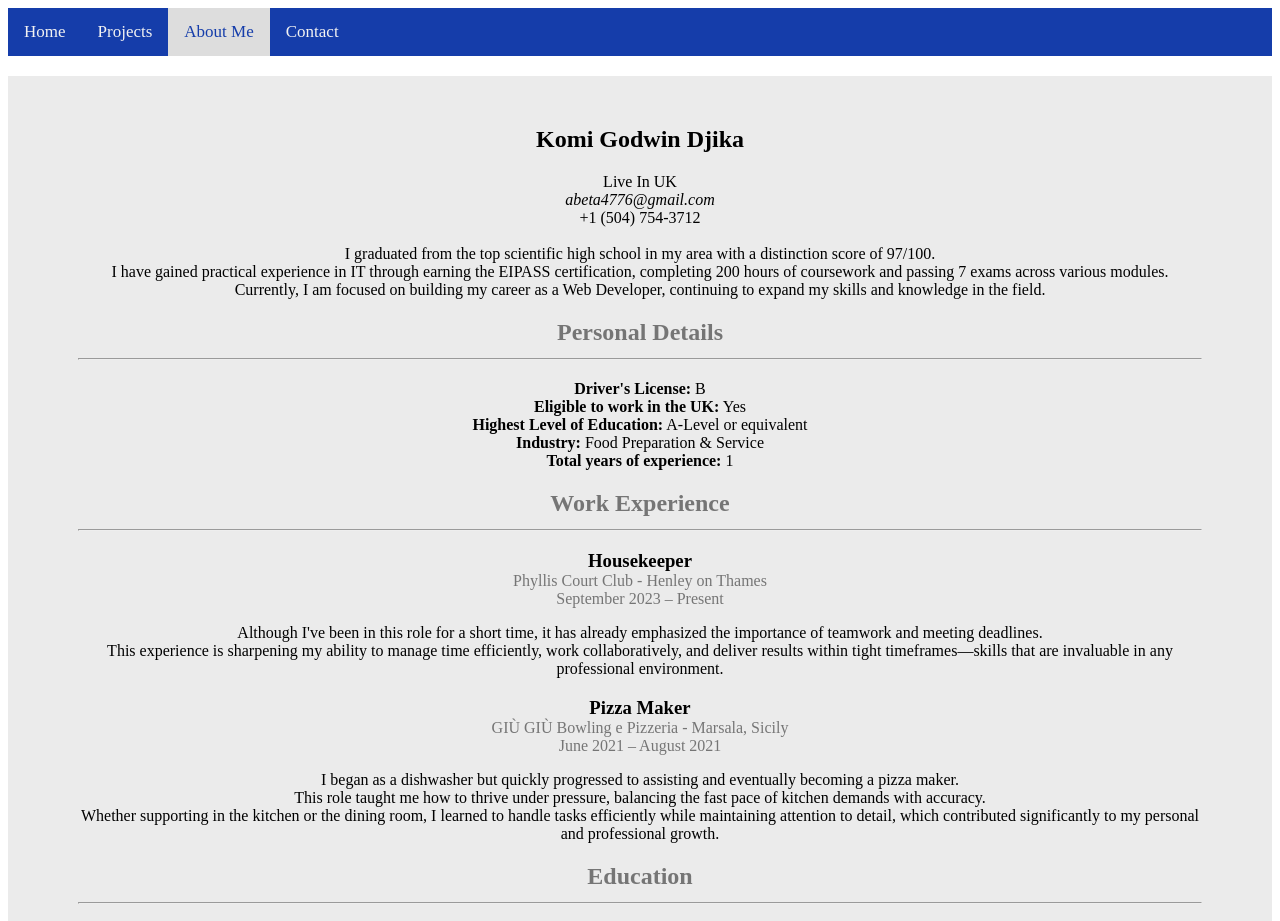
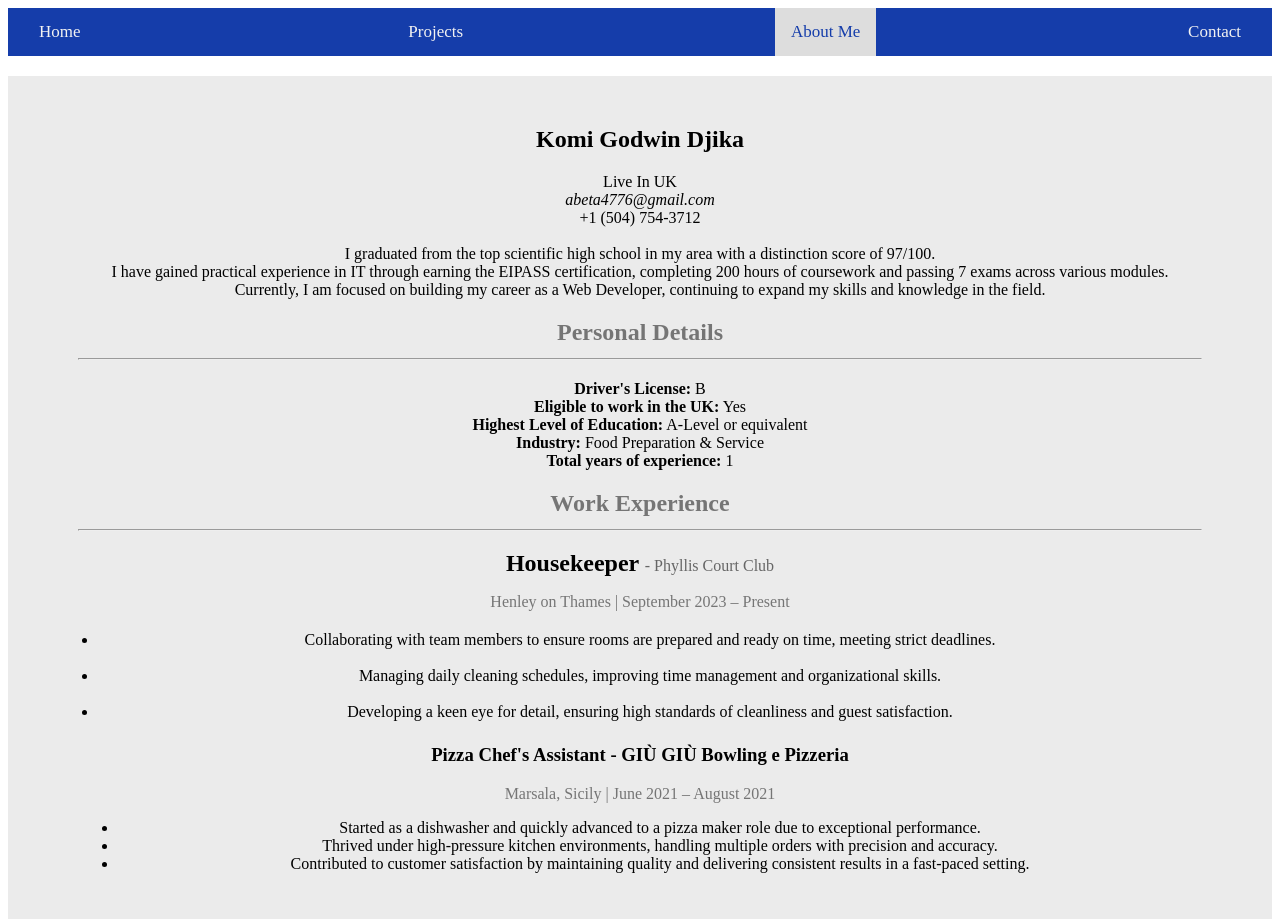
Before and after one commit to GodwinDJK/-Personal-Portfolio-Website, a plain HTML site: page about.html in a window 1280 px wide. Shown: the top 921 px of the page. Drawn offline with Linux system fonts and the light colour scheme.

Commit message:
Improving Nav Bar/Work Experience Section and understanding the code, with ChatGPT

```diff
--- a/about.html
+++ b/about.html
@@ -12,8 +12,7 @@
     contact form.-->
 </head>
 <body>
-    <section>
-        <div class="topnav" id="myTopnav">
+    <nav class="topnav" id="myTopnav">
         <a href="./index.html">Home</a>
         <a href="./projects.html">Projects</a>
         <a href="./about.html" class="active">About Me</a>
@@ -21,8 +20,8 @@
         <a href="javascript:void(0);" class="icon" onclick="myFunction()">
             <i class="fa fa-bars"></i>
         </a>
-        </div>
-    </section>
+    </nav>
+
 
     <div class="container3">
         <section>
@@ -52,31 +51,29 @@
         </section>
         <section>
             <h2>Work Experience <hr></h2>
-            <h3 style="margin-bottom: 0%;"><b>Housekeeper</b></h3>
-            <p class="opac" style="margin-top: 0%;">
-                Phyllis Court Club - Henley on Thames <br>
-                September 2023 – Present
-            </p>
-            <p>
-                Although I've been in this role for a short time, it has already emphasized
-                the importance of teamwork and meeting deadlines. <br>This experience is
-                sharpening my ability to manage time efficiently, work collaboratively, and
-                deliver results within tight timeframes—skills that are invaluable in any
-                professional environment.
-            </p>
-            <h3 style="margin-bottom: 0%;"><b>Pizza Maker</b></h3>
-            <p class="opac" style="margin-top: 0%;">
-                GIÙ GIÙ Bowling e Pizzeria - Marsala, Sicily <br>
-                June 2021 – August 2021
-            </p>
-            <p>
-                I began as a dishwasher but quickly progressed to assisting and eventually
-                becoming a pizza maker. <br>This role taught me how to thrive under pressure,
-                balancing the fast pace of kitchen demands with accuracy. <br> Whether supporting
-                in the kitchen or the dining room, I learned to handle tasks efficiently
-                while maintaining attention to detail, which contributed significantly to my
-                personal and professional growth.
-            </p>
+
+            <!--Housekeeper Job-->
+            <div class="job">
+                <h3>Housekeeper <span>- Phyllis Court Club</span></h3>
+                <p class="opac">Henley on Thames | September 2023 – Present</p>
+
+                <ul>
+                    <li>Collaborating with team members to ensure rooms are prepared and ready on time, meeting strict deadlines.</li>
+                    <li>Managing daily cleaning schedules, improving time management and organizational skills.</li>
+                    <li>Developing a keen eye for detail, ensuring high standards of cleanliness and guest satisfaction.</li>
+                </ul>
+            </div>
+
+            <!--Pizza Chef's Assistant-->
+                <h3>Pizza Chef's Assistant <span>- GIÙ GIÙ Bowling e Pizzeria</span></h3>
+                <p class="opac">Marsala, Sicily | June 2021 – August 2021</p>
+
+                <ul>
+                    <li>Started as a dishwasher and quickly advanced to a pizza maker role due to exceptional performance.</li>
+                    <li>Thrived under high-pressure kitchen environments, handling multiple orders with precision and accuracy.</li>
+                    <li>Contributed to customer satisfaction by maintaining quality and delivering consistent results in a fast-paced setting.</li>
+                </ul>
+            </div>
         </section>
         <section>
             <h2>Education <hr></h2>
--- a/style.css
+++ b/style.css
@@ -2,30 +2,75 @@
 .topnav {
     background-color: #153daa;
     overflow: hidden;
+    display: flex;
+    justify-content: space-between;
+    padding: 0 15px;
+    align-items: center;
 }
 
 /* Style the links inside the navigation bar */
 .topnav a {
-    float: left;
-    display: block;
     color: #f2f2f2;
     text-align: center;
     padding: 14px 16px;
     text-decoration: none;
     font-size: 17px;
+    transition: background-color 0.3 ease;
 }
 
-/* Change the color of links on hover */
-.topnav a:hover {
+/* Add an active class for the current page */
+.topnav a:hover, .topnav a.active {
     background-color: #ddd;
     color: #153daa;
 }
 
-/* Add an active class to highlight the current page */
-.topnav a.active {
-    background-color: #ddd;
-    color: #153daa;
+/* Hide the link that should open and close the topnav on small screens */
+.topnav .icon {
+    display: none;
 }
+
+/* Responsive layout for mobile */
+@media screen and (max-width: 768px) {
+    .topnav a {
+        display: none;
+    }
+    .topnav .icon {
+        display: block;
+        color: white;
+        font-size: 22px;
+    }
+    .topnav.responsive a {
+        display: block;
+        text-align: center;
+        padding: 10px 0;
+    }
+}
+
+.job {
+    margin-bottom: 20px;
+}
+
+.job h3 {
+    font-size: 1.5rem;
+    margin: 0;
+}
+
+.job span {
+    font-weight: normal;
+    font-size: 1rem;
+    color: #666;
+}
+
+.job ul {
+    list-style-type: disc;
+    padding-left: 20px;
+    line-height: 1.6;
+}
+
+.job ul li {
+    margin-bottom: 10px;
+}
+
 
 .container {
     display: flex;
@@ -65,10 +110,7 @@
 }
 
 
-/* Hide the link that should open and close the topnav on small screens */
-.topnav .icon {
-    display: none;
-}
+
 
 
 footer p {
```
Also changed, not shown: contact.html (+3 -5 lines), index.html (+3 -4 lines), projects.html (+3 -4 lines). Lines whose indentation alone changed are shown as unchanged.
